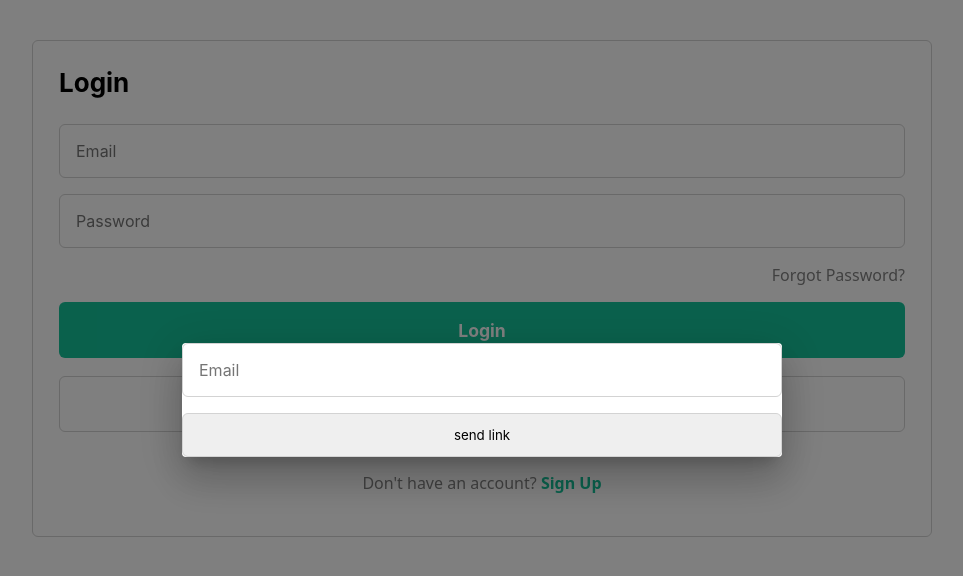
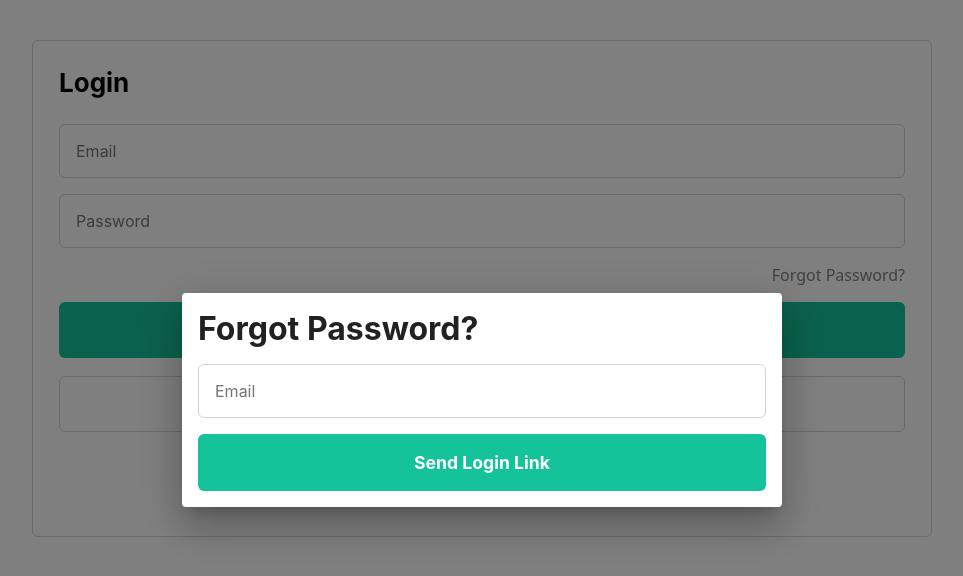
Before and after one commit to mhanna15/RecruiterDB, a React (Create React App) app: page / in a window 1280 px wide. Both pictures are taken after a click on the link "Forgot Password?". Shown: the top 576 px of the page, without its empty margins (158-1121 px from the left). Built offline with nearby package versions, Linux system fonts and the light colour scheme; no server answers.

Commit message:
fixed login page - sign up link

```diff
--- a/src/pages/Landing/Landing.css
+++ b/src/pages/Landing/Landing.css
@@ -43,3 +43,10 @@
 .login-signup-link:hover {
   color: #349c84;
 }
+
+.paper {
+  display: flex;
+  flex-direction: column;
+  padding: 1em;
+  border-radius: 0.375rem;
+}
--- a/src/pages/Landing/Landing.tsx
+++ b/src/pages/Landing/Landing.tsx
@@ -96,15 +96,22 @@ const Landing = () => {
           <Alert severity="info">A password reset email has been sent to {forgotPasswordEmail}. (may be in spam)</Alert>
         </Collapse>
         <Dialog open={forgotPasswordPopup} onClose={() => setForgotPasswordPopup(false)} fullWidth={true}>
+          <div className="form">
+            <h1 className="form-title">Forgot Password?</h1>
             <input
               onChange={(e) => setForgotPasswordEmail(e.target.value)}
               value={forgotPasswordEmail}
               placeholder="Email"
               type="email"
             />
-          <button onClick={handleForgotPassword}>send link</button>
+            <button className="submit-button" onClick={handleForgotPassword}>
+              Send Login Link
+            </button>
+          </div>
         </Dialog>
         <Dialog open={signUpPopup} onClose={() => setSignUpPopup(false)} fullWidth={true}>
+          <div className="form">
+            <h1 className="form-title">Sign Up</h1>
             <input
               onChange={(e) => setSignUpEmail(e.target.value)}
               value={signUpEmail}
@@ -123,7 +130,14 @@ const Landing = () => {
               onChange={(e) => setSignUpPasswordConfirmation(e.target.value)}
               value={signUpPasswordConfirmation}
             />
-          <button onClick={handleSignUp}>Create Account</button>
+            <button className="submit-button login-button" onClick={handleSignUp}>
+              Create Account
+            </button>
+            <p style={{ display: 'flex', alignSelf: 'center', marginBottom: '1em', fontSize: '1rem', color: 'gray' }}>
+              or
+            </p>
+            <SignInWithGoogle onClick={handleGoogleLogin} />
+          </div>
         </Dialog>
       </div>
     </div>
```
Lines whose indentation alone changed are shown as unchanged.
